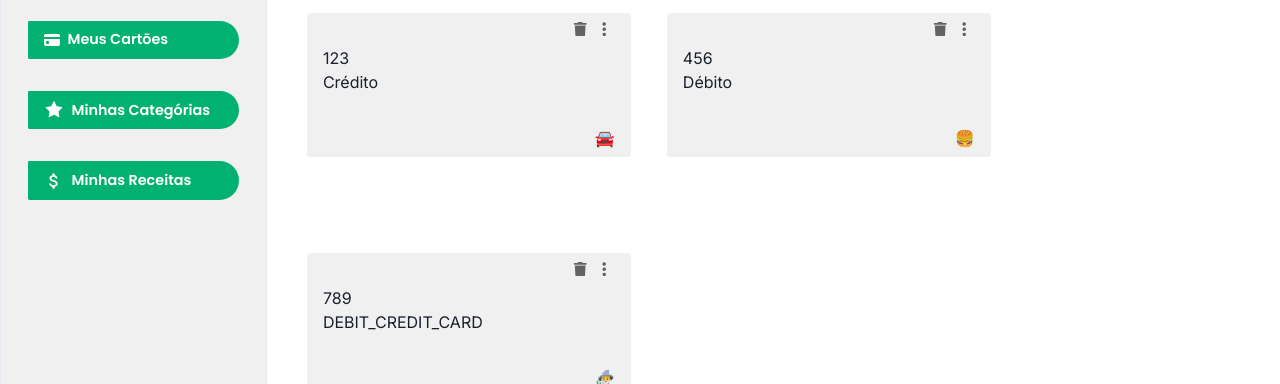
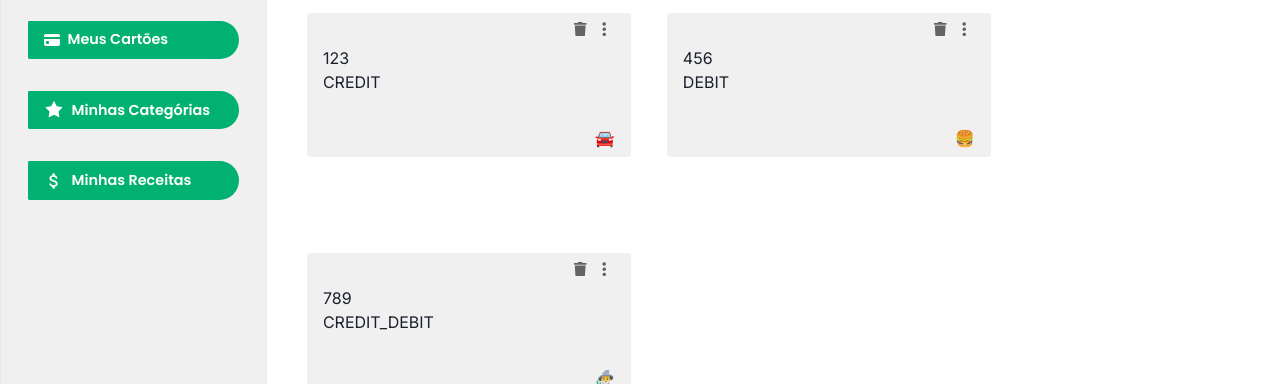
Before and after one commit to Weslley-hub/my-money-frontend, a React (Vite) app: page /cards in a window 1280 px wide. Shown: the part 179-563 px from the top of the page. Built offline with nearby package versions, Linux system fonts and the light colour scheme; some icons are missing.

Commit message:
Commit para alteracoes de type na categoria e no home

```diff
--- a/src/models/Card.ts
+++ b/src/models/Card.ts
@@ -1,8 +1,8 @@
 
  export enum CardType {
-  DEBIT = "Débito",
-  CREDIT = "Crédito",
-  DEBIT_CREDIT = "Débito/Crédito"
+  DEBIT = "DEBIT",
+  CREDIT = "CREDIT",
+  DEBIT_CREDIT = "CREDIT_DEBIT"
 }
 export type Card = {
   id: string;
--- /dev/null
+++ b/src/models/DataCard.ts
@@ -0,0 +1,8 @@
+import { CardType } from "./Card";
+
+export type DataCard = {
+    id: string;
+    number: string;
+    name: string;
+    type: CardType.CREDIT | CardType.DEBIT | CardType.DEBIT_CREDIT | "";
+};
--- a/src/pages/Card/components/CardModal/CardModal.tsx
+++ b/src/pages/Card/components/CardModal/CardModal.tsx
@@ -9,10 +9,11 @@ import {
 } from "../../../../components";
 import { useCard } from "../../contexts/Categorie.context";
 import { CardValidationSchema } from "../../validation";
-import { Card } from "../../../../models/Card";
+import { Card, CardType } from "../../../../models/Card";
 import { FormSelectWithLabel } from "../../../../components/FormSelectWithLabel";
 import { CardOptions } from "../../mocks";
 import { FlagsOptions } from "../../mocks/FlagsOption";
+import { DataCard } from "../../../../models/DataCard";
 
 export type CardModalHandles = {
   open: (data?: Card) => void;
@@ -68,26 +69,43 @@ const CardModalComponent: React.ForwardRefRenderFunction<
     };
   });
 
-  async function handleSubmitForm(data: Card) {
+  async function handleSubmitForm(data: DataCard) {
 
 
 
     if (!selectedCard) {
-      addCard({
-        name: data.name,
-        flag: data.flag,
-        id: " ",
-        number: data.number,
-        type: data.type,
-      });
+      //ADD CREDIT_CARD /api/v1/credit-cards
+      //ADD DEBIT_CARD /api/v1/debit-cards
+      // addCard({
+      //   name: data.name,
+      //   flag: data.flag,
+      //   id: " ",
+      //   number: data.number,
+      //   type: data.type,
+      // });
+      if(data.type == CardType.CREDIT || data.type == CardType.DEBIT_CREDIT){
+        //POST CREDIT_CARD /api/v1/credit-cards
+      }
+      if(data.type == CardType.DEBIT){
+        //POST DEBIT_CARD /api/v1/debit-cards
+      }
+
     } else {
-      updateCard({
-        name: data.name,
-        flag: data.flag,
-        id: selectedCard.id,
-        number: data.number,
-        type: data.type,
-      });
+      //UPDATE CREDIT_CARD /api/v1/credit-cards
+      //UPDATE DEBIT_CARD /api/v1/debit-cards
+      if(data.type == CardType.CREDIT || data.type == CardType.DEBIT_CREDIT){
+        //PUT CREDIT_CARD /api/v1/credit-cards
+      }
+      if(data.type == CardType.DEBIT){
+        //PUT DEBIT_CARD /api/v1/debit-cards
+      }
+      // updateCard({
+      //   name: data.name,
+      //   flag: data.flag,
+      //   id: selectedCard.id,
+      //   number: data.number,
+      //   type: data.type,
+      // });
     }
 
     closeModal();
@@ -107,7 +125,6 @@ const CardModalComponent: React.ForwardRefRenderFunction<
       <Formik<Card>
         initialValues={{name: "", number:"", type: "", flag:""}}
         onSubmit={async (data, { setSubmitting }) => {
-          setSubmitting(true);
           await handleSubmitForm(data);
           setSubmitting(false);
         }}
--- a/src/pages/Card/contexts/Categorie.context.tsx
+++ b/src/pages/Card/contexts/Categorie.context.tsx
@@ -1,5 +1,5 @@
 import { createContext, ReactNode, useContext, useRef, useState } from "react";
-import { Card } from "../../../models/Card";
+import { Card, CardType } from "../../../models/Card";
 import { CardModal, CardModalHandles } from "../components";
 
 export type CardContextData = {
@@ -24,7 +24,7 @@ const initialState: Card[]= [
   name: "Automovel",
   flag:"🚘",
   number :"123",
-  type: "Crédito"
+  type: CardType.CREDIT
 
   },
   {
@@ -32,7 +32,7 @@ const initialState: Card[]= [
   name: "Alimentação",
   flag:"🍔",
   number :"456",
-  type: "Débito"
+  type: CardType.DEBIT
 
   },
   {
@@ -40,7 +40,7 @@ const initialState: Card[]= [
     name: "Pai",
     flag:"🧙‍♂️",
     number :"789",
-    type: "DEBIT_CREDIT_CARD"
+    type: CardType.DEBIT_CREDIT
 
     }
 
--- a/src/pages/Categories/components/CategorieModal/CategorieModal.tsx
+++ b/src/pages/Categories/components/CategorieModal/CategorieModal.tsx
@@ -43,6 +43,7 @@ type IconButtonProps = {
 function IconButton(props: IconButtonProps) {
   function handleButtonClick() {
     props.onSelectIcon(props.icon);
+    // acho que a conexão com o banco é aqui
   }
 
   return (
@@ -102,11 +103,12 @@ const CategorieModalComponent: React.ForwardRefRenderFunction<
       return;
     }
     if (!selectedCategorie) {
-      addCategorie({
-        description: data.description,
-        icon: selectedIcon,
-        id: " "
-      });
+      // addCategorie({
+      //   description: data.description,
+      //   icon: selectedIcon,
+      //   id: " "
+      // });
+      // POST
     } else {
       updateCategorie({
         description: data.description,
--- a/src/pages/Home/Home.tsx
+++ b/src/pages/Home/Home.tsx
@@ -8,6 +8,10 @@ import {
 } from "./components";
 import { ExpensesProvider } from "./contexts/Expenses.context";
 import { RevenuesProvider } from "./contexts/Revenue.context";
+
+ async function handleHome(){
+  const token = localStorage.getItem('token');
+}
 
 const Home = () => {
   return (
```
